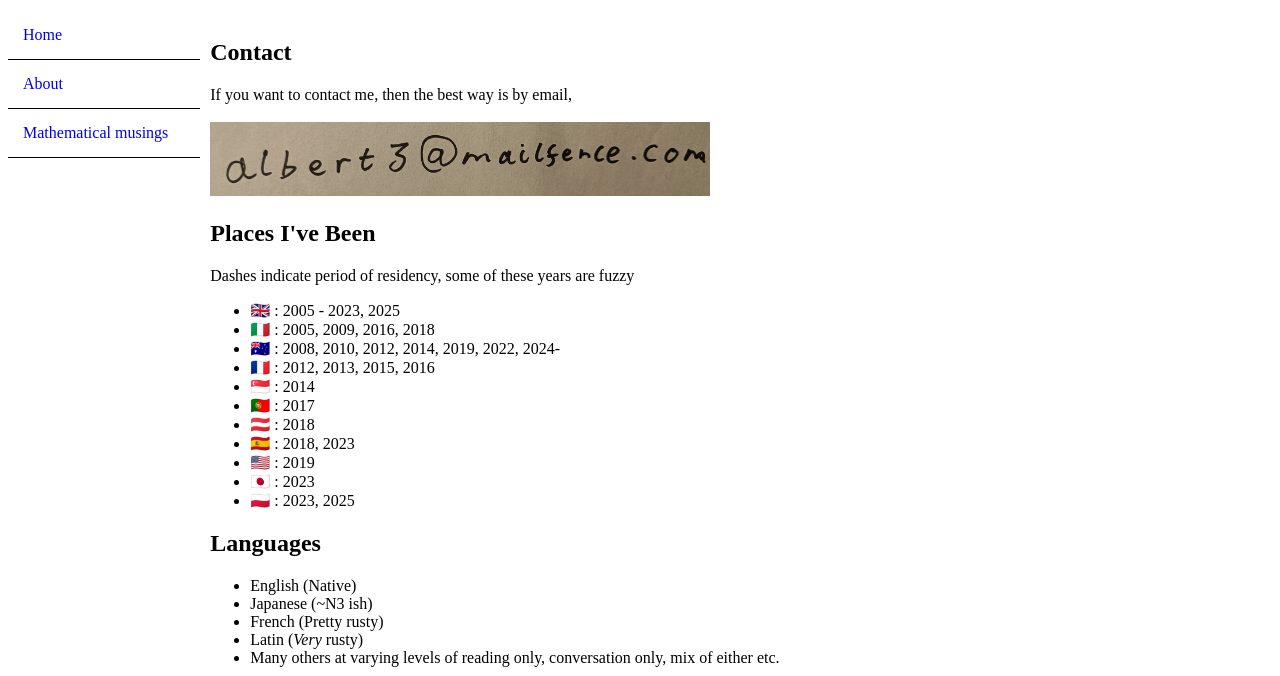
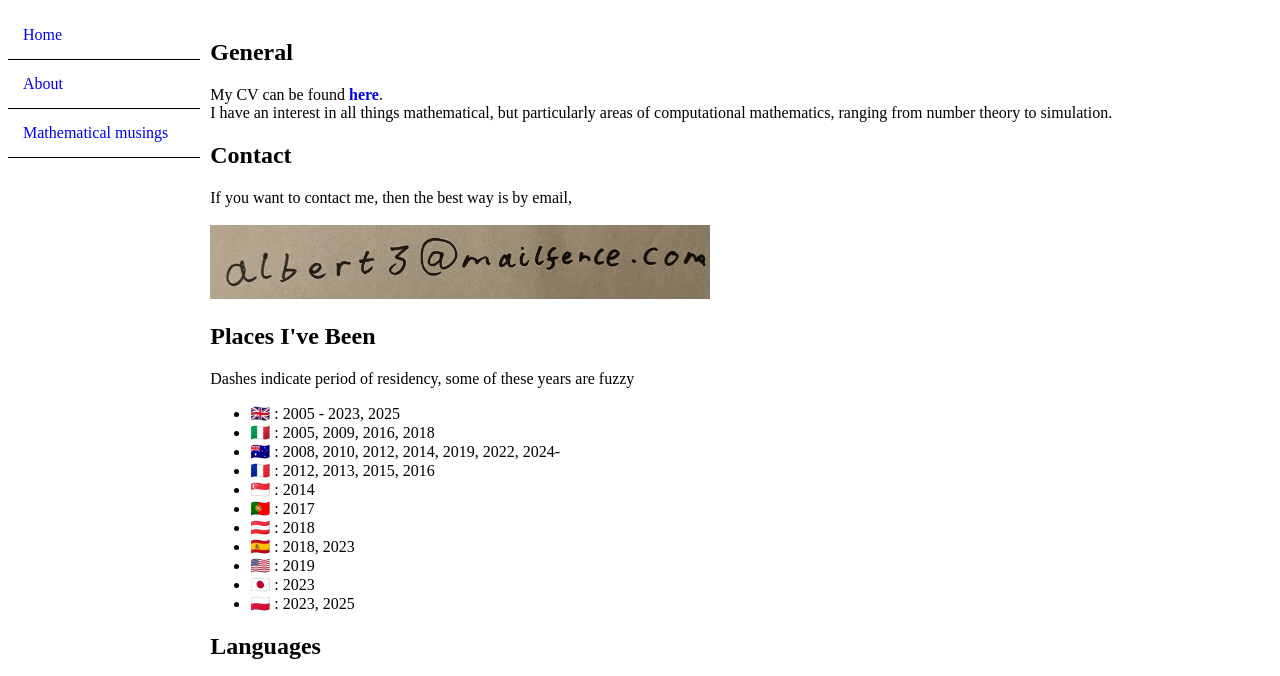
Before and after one commit to Albert10032/Albert10032.github.io, a plain HTML site: page about.html in a window 1280 px wide. Shown: the part 69-745 px from the top of the page. Drawn offline with Linux system fonts and the light colour scheme.

Commit message:
added CV

```diff
--- a/about.html
+++ b/about.html
@@ -19,6 +19,12 @@
 
 
     <div id="main">
+
+	<h2>General</h2>
+
+	My CV can be found <a href="https://github.com/Albert10032/CV/blob/main/ascv.pdf"><b>here</b></a>.<br>
+	I have an interest in all things mathematical, but particularly areas of computational mathematics, ranging from number theory to simulation.
+
 	<h2>Contact</h2>
 	If you want to contact me, then the best way is by email,
 	<br><br>
```
